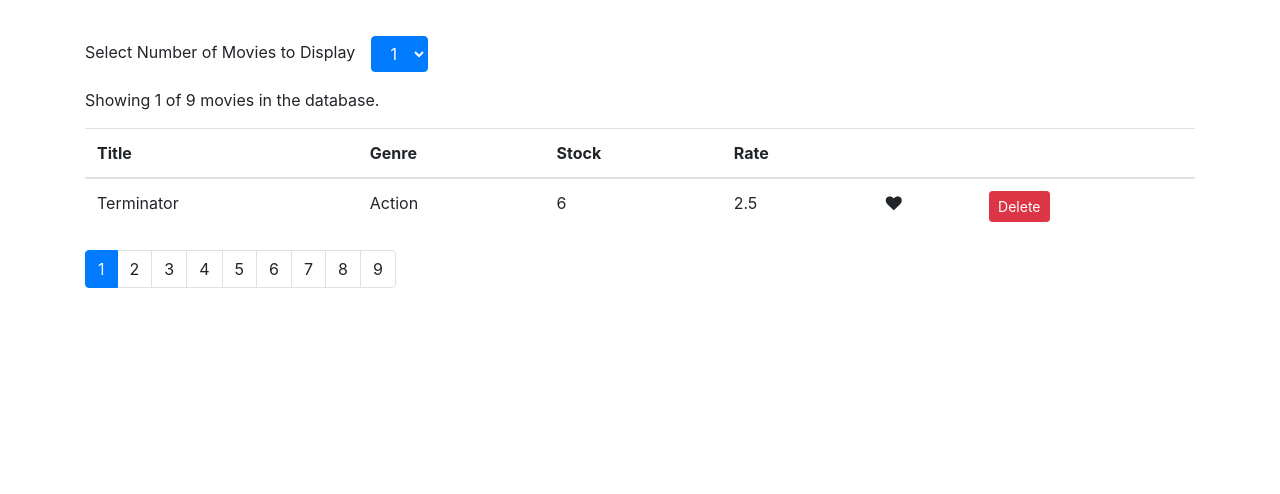
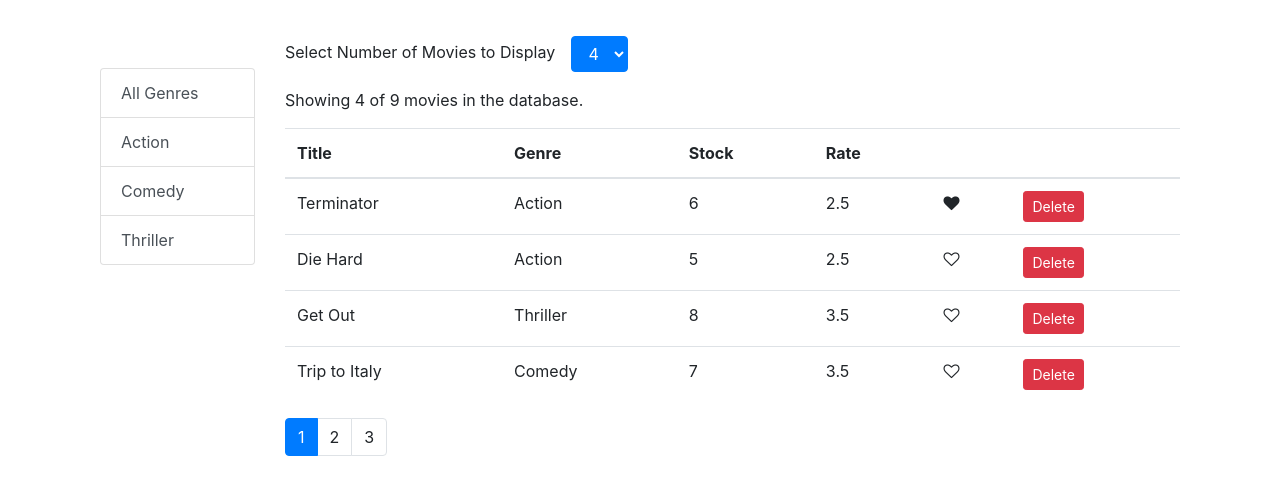
Before and after one commit to zebbyjz/vidly, a React (Create React App) app: page / in a window 1280 px wide. Shown: the top 494 px of the page. Built offline with nearby package versions, Linux system fonts and the light colour scheme.

Commit message:
*Added Filter Component HTML *Set default page size to 4 on load.

```diff
--- a/src/components/customDropDown.jsx
+++ b/src/components/customDropDown.jsx
@@ -2,12 +2,13 @@ import React, { Component } from "react";
 import PropTypes from "prop-types";
 
 class CustomDropDown extends Component {
-  state = {};
+  state = { currentSelection: 4 };
 
   handleChange = (e) => {
     let selectedItem = document.getElementById("customDrop");
     let pageNum = selectedItem.options[selectedItem.selectedIndex].value;
     this.props.onDropChange(pageNum);
+    this.setState({ currentSelection: e.target.value });
   };
 
   render() {
@@ -25,6 +26,7 @@ class CustomDropDown extends Component {
           onChange={this.handleChange}
           className="ml-3 mb-3 mt-3 btn btn-primary"
           name="Page Size"
+          value={this.state.currentSelection}
         >
           {mArray.map((pageNum) => {
             return (
@@ -44,8 +46,8 @@ class CustomDropDown extends Component {
   }
 }
 
-CustomDropDown.propTypes={
-    onDropChange:PropTypes.func
+CustomDropDown.propTypes = {
+  onDropChange: PropTypes.func,
 };
 
 export default CustomDropDown;
--- /dev/null
+++ b/src/components/filterComponent.jsx
@@ -0,0 +1,31 @@
+import React, { Component } from "react";
+import { getGenres } from "../services/fakeGenreService";
+
+const FilterComponent = () => {
+  const genres = getGenres();
+
+  return (
+    <React.Fragment>
+      <ul className="list-group">
+        <button
+          type="button"
+          className="list-group-item list-group-item-action"
+        >
+          All Genres
+        </button>
+        {genres.map((genre) => {
+          return (
+            <button
+              type="button"
+              className="list-group-item list-group-item-action"
+            >
+              {genre.name}
+            </button>
+          );
+        })}
+      </ul>
+    </React.Fragment>
+  );
+};
+
+export default FilterComponent;
--- a/src/components/movies.jsx
+++ b/src/components/movies.jsx
@@ -4,12 +4,13 @@ import { getMovies } from "../services/fakeMovieService";
 import Pagination from "./common/pagination";
 import paginate from "../utils/paginate";
 import CustomDropDown from "./customDropDown";
+import FilterComponent from "./filterComponent";
 
 class Movies extends Component {
   state = {
     movies: getMovies(),
     currentPage: 1,
-    pageSize: 1,
+    pageSize: 4,
   };
 
   handleDelete = (movie) => {
@@ -44,6 +45,12 @@ class Movies extends Component {
 
     return (
       <React.Fragment>
+        <div className="container">
+          <div className="row">
+            <div className="col-lg-2 mt-5">
+              <FilterComponent></FilterComponent>
+            </div>
+            <div className="col">
               <CustomDropDown
                 onDropChange={this.handleCustomDropDown}
               ></CustomDropDown>
@@ -94,6 +101,9 @@ class Movies extends Component {
                 onPageChange={this.handlePageChange}
                 currentPage={currentPage}
               ></Pagination>
+            </div>
+          </div>
+        </div>
       </React.Fragment>
     );
   }
--- a/src/utils/paginate.jsx
+++ b/src/utils/paginate.jsx
@@ -1,10 +1,7 @@
+export default paginate;
 
-
-export default paginate
-
-function paginate(items,currentPage,pageSize){
-
-/*      if page1 => 0,1,2,3
+function paginate(items, currentPage, pageSize) {
+  /*      if page1 => 0,1,2,3
 
         if page2 => 4,5,6,7
 
@@ -12,10 +9,9 @@ function paginate(items,currentPage,pageSize){
 
         So, startIndex should be (currentPage-1) *pageSize */
 
-    let startIndex= (currentPage-1)*pageSize;
-    let endIndex= startIndex+pageSize;
-    let paginatedItems= items.slice(startIndex,endIndex);
+  let startIndex = (currentPage - 1) * pageSize;
+  let endIndex = startIndex + pageSize;
+  let paginatedItems = items.slice(startIndex, endIndex);
 
-    return paginatedItems;
-
+  return paginatedItems;
 }
```
Also changed, not shown: src/components/common/pagination.jsx (+6 -6 lines). Lines whose indentation alone changed are shown as unchanged.
